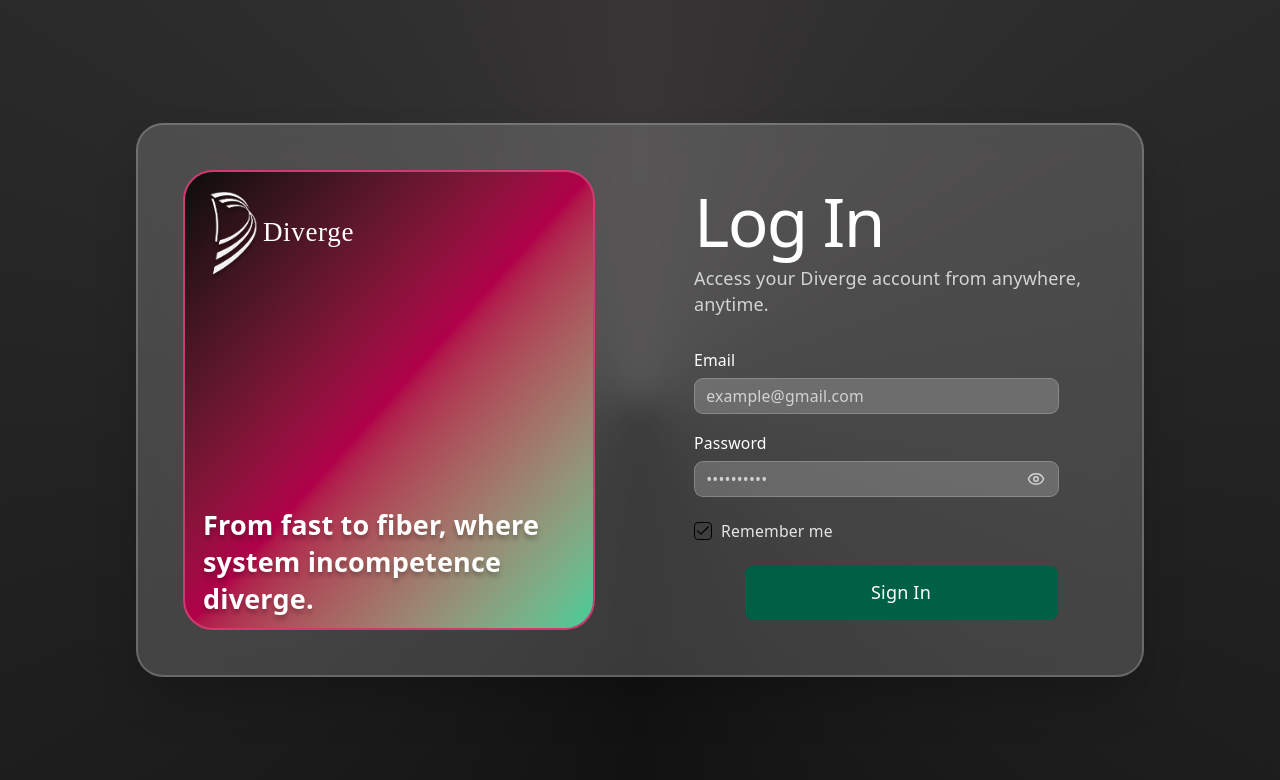
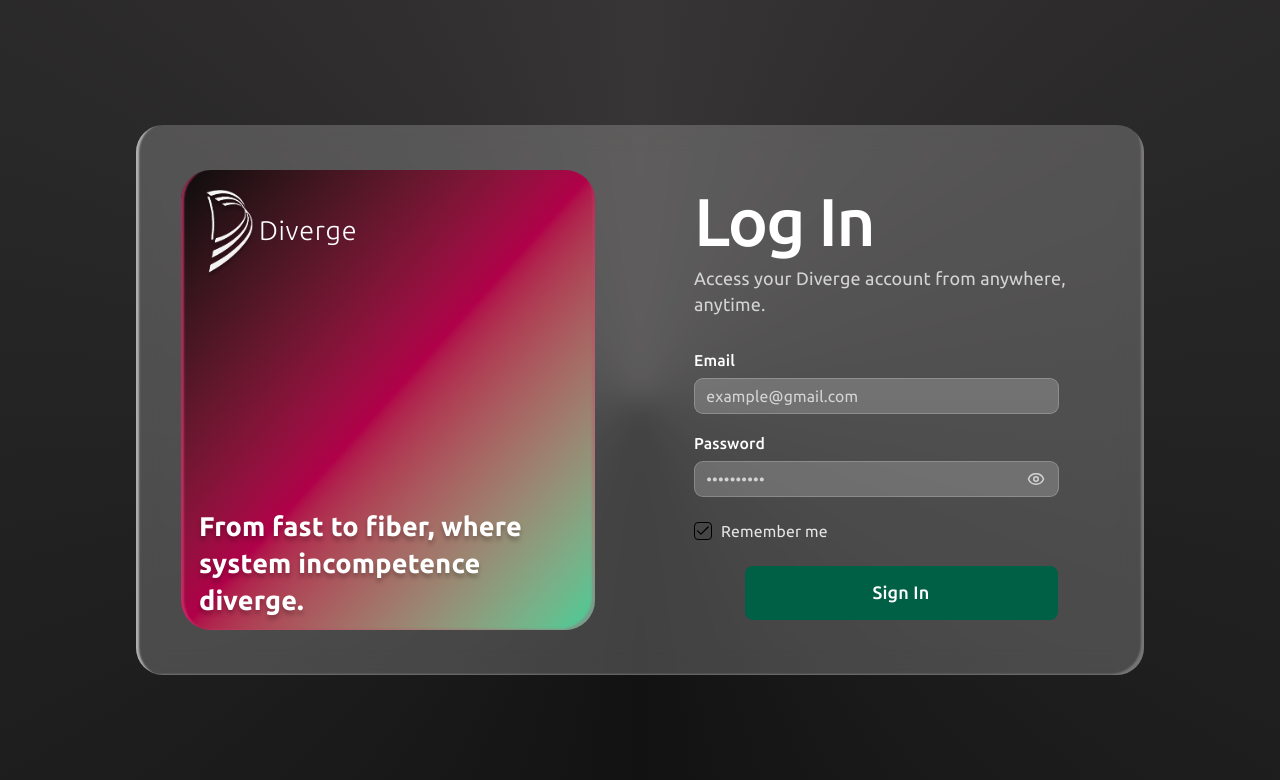
Before and after one commit to kway-zar/Diverge, a React (Vite) app: page /login in a window 1280 px wide. Shown: the top 780 px of the page. Built offline with nearby package versions, Linux system fonts and the light colour scheme.

Commit message:
style: fixed styling. new custom property
added --shadow-glassy for glassy-look border. fonts changed to Ubuntu.

```diff
--- a/src/App.css
+++ b/src/App.css
@@ -0,0 +1 @@
+@import 'tailwindcss';
--- a/src/components/pages/LoginPage.tsx
+++ b/src/components/pages/LoginPage.tsx
@@ -19,11 +19,15 @@ function LoginPage() {
   }
 
   return (
-    <div className="flex h-screen w-screen items-center justify-center bg-[conic-gradient(from_180deg_at_50%_50%,_#121212,_#373535,_#121212)] p-6">
-      <div className="grid w-full max-w-4xl grid-cols-1 overflow-hidden rounded-3xl bg-[#D9D9D933] shadow-2xl border-2 border-white/20 backdrop-blur-md md:grid-cols-2">
+    <div className="flex h-screen w-screen items-center justify-center to-85% p-6 font-ubuntu bg-[conic-gradient(from_180deg_at_50%_50%,_#121212,_#373535,_#121212)]"
+
+    >
+      <div className="grid w-full shadow-glassy max-w-4xl grid-cols-1 overflow-hidden rounded-3xl bg-white/20 backdrop-blur-md md:grid-cols-2"
+
+      >
 
         {/* Left panel — brand / gradient */}
-        <div className="relative m-4 flex flex-col justify-between rounded-[30px] border-[2px] border-[#CF3A72] bg-gradient-to-br from-[#0C0C0C] via-[#B00049] to-[#3ACF98] p-10 md:m-10">
+        <div className="relative m-4 flex flex-col justify-between rounded-[30px] shadow-glassy [--glassy-color:207_58_114] bg-gradient-to-br from-[#0C0C0C] via-[#B00049] to-[#3ACF98] p-10 md:m-10">
           <div className="flex items-center gap-0">
             <img src={logo} alt="Diverge logo" className="h-24 w-auto -ml-12 -mt-7" />
             <span className="text-2xl font-light tracking-wide text-white -ml-6 -mt-10 font-['Ubuntu']">Diverge</span>
--- a/src/index.css
+++ b/src/index.css
@@ -1,12 +1,24 @@
+
+@import url('https://fonts.googleapis.com/css2?family=Ubuntu:ital,wght@0,300;0,400;0,500;0,700;1,300;1,400;1,500;1,700&display=swap');
 @import 'tailwindcss';
+
+@theme {
+  --font-ubuntu: "Ubuntu", sans-serif;
+  --shadow-glassy: inset 6px 0px 2px -3px rgb(var(--glassy-color)/ 0.7), inset -6px -4px 2px -3px rgb(var(--glassy-color) / 0.3);
+}
+
+
+
 @import "tw-animate-css";
 @import "shadcn/tailwind.css";
 @import "@fontsource-variable/inter";
+
 
 :root {
   --sans: system-ui, 'Segoe UI', Roboto, sans-serif;
   --heading: system-ui, 'Segoe UI', Roboto, sans-serif;
   --mono: ui-monospace, Consolas, monospace;
+  --glassy-color: 217 217 217;
 
   font: 18px/145% var(--sans);
   letter-spacing: 0.18px;
```
Also changed, not shown: tailwind.config.js (added).
